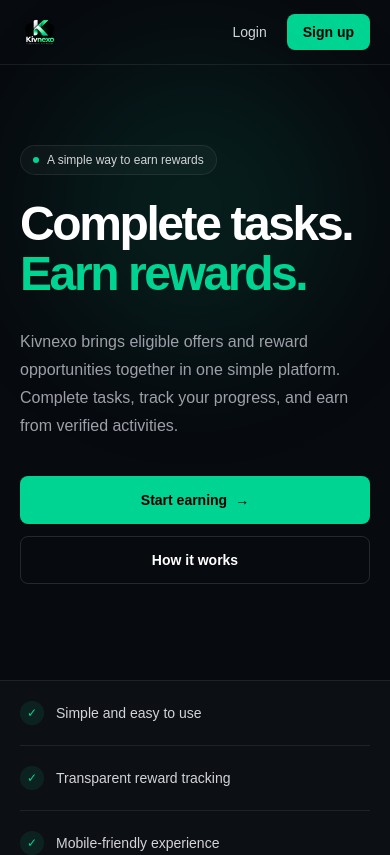
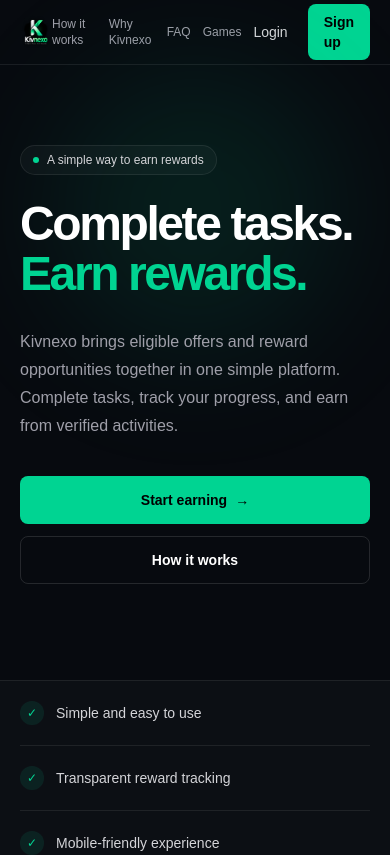
Before and after one commit to Sivam-007/kivnexo, a Next.js app: page / in a window 390 px wide. Shown: the top 855 px of the page. Built offline with nearby package versions, Linux system fonts and the light colour scheme.

Commit message:
Improve mobile navigation and add GamePix games

```diff
--- a/app/page.tsx
+++ b/app/page.tsx
@@ -43,7 +43,7 @@
   />
 </a>
 
-          <nav className="hidden items-center gap-8 text-sm text-zinc-400 sm:flex">
+          <nav className="flex items-center gap-3 text-xs text-zinc-400 sm:gap-8 sm:text-sm">
             <a href="#how-it-works" className="transition hover:text-white">
               How it works
             </a>
```
